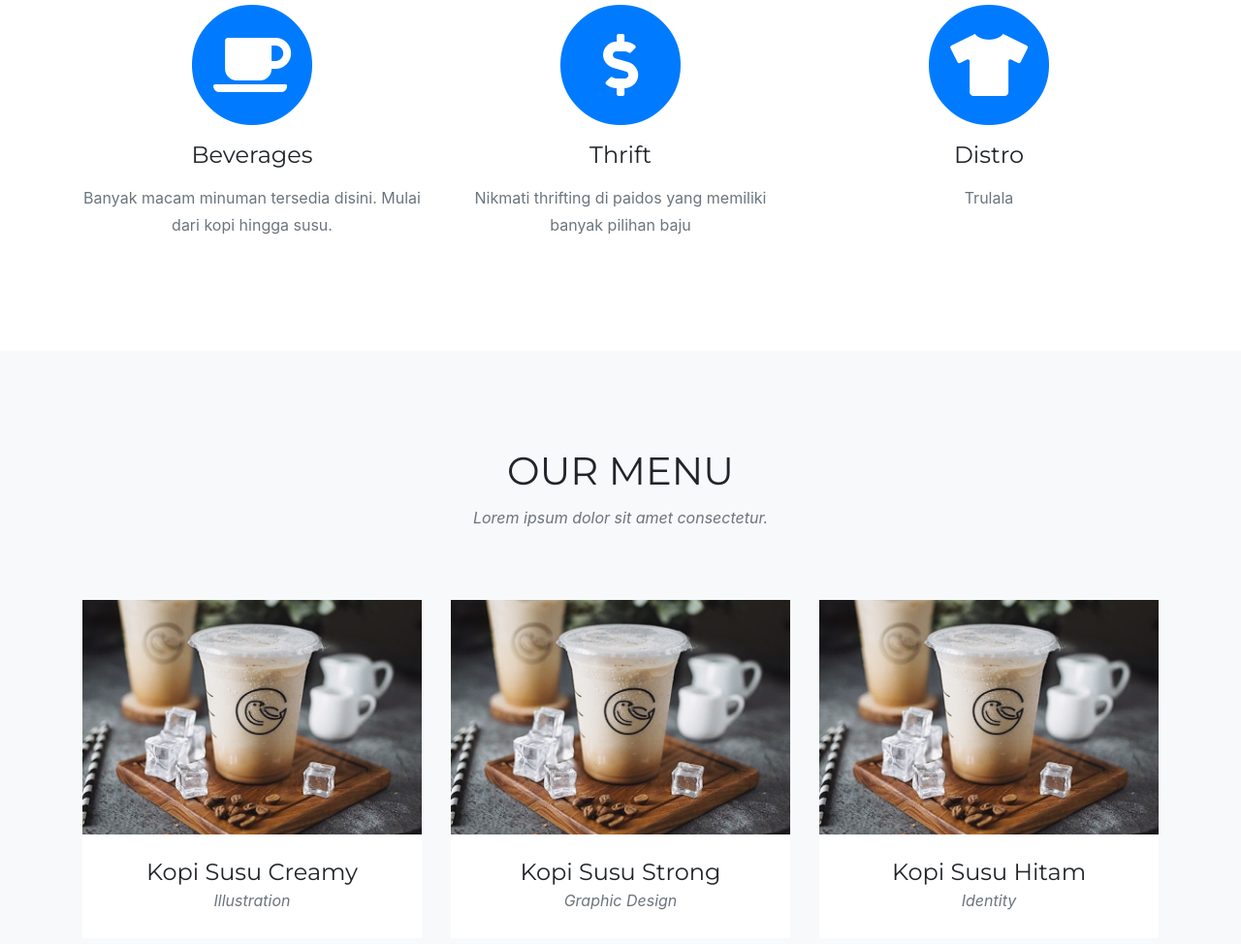
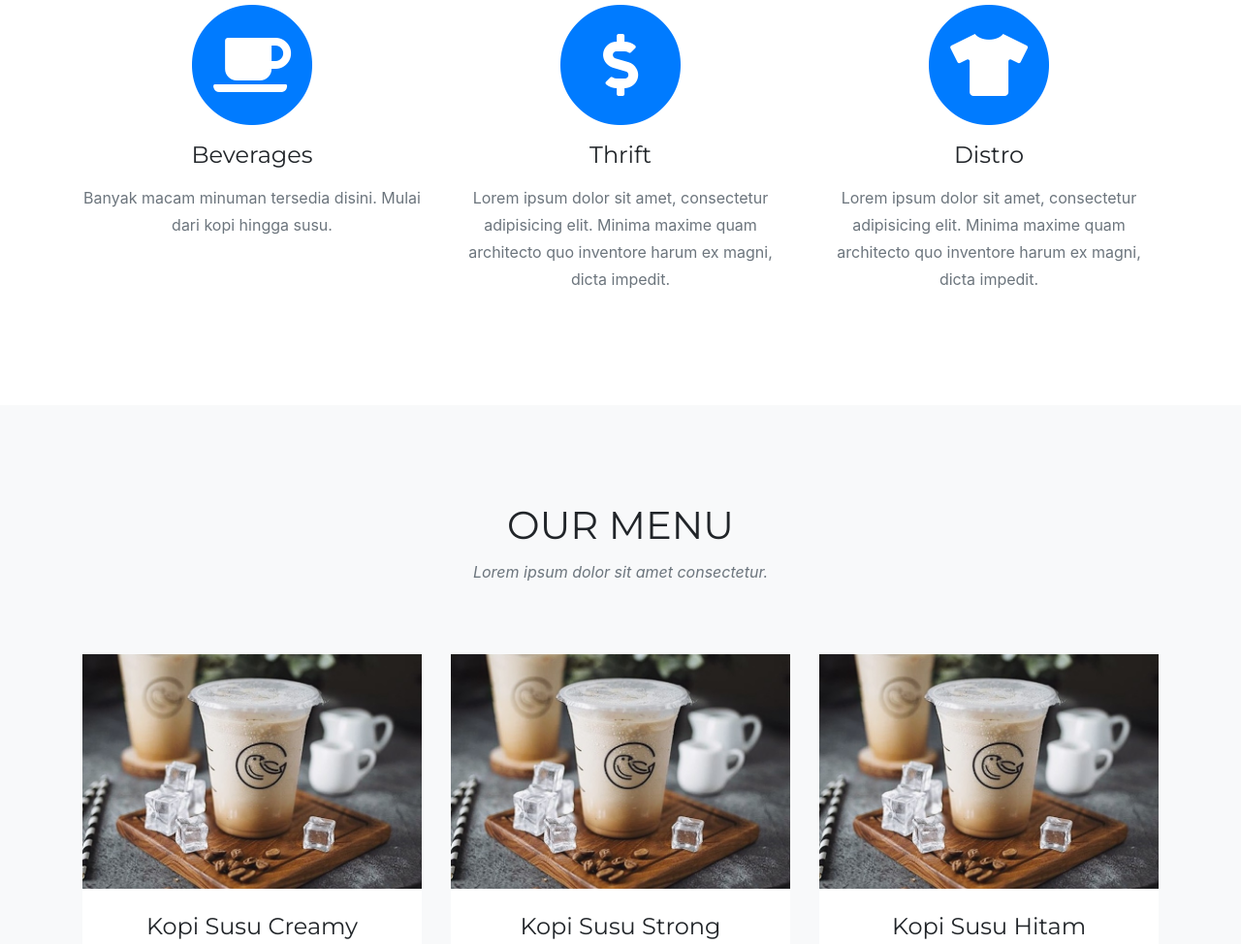
Before and after one commit to salmalatifa/tugasbesarimk, a website with bundled scripts: page index.html in a window 1280 px wide. Shown: the part 982-1956 px from the top of the page at 97% size. Built offline with nearby package versions, Linux system fonts and the light colour scheme; a web font is replaced by a local one.

Commit message:
merubah deskripsi about

```diff
--- a/index.html
+++ b/index.html
@@ -94,7 +94,8 @@
             <i class="fas fa-dollar-sign fa-stack-1x fa-inverse"></i>
           </span>
           <h4 class="service-heading">Thrift</h4>
-          <p class="text-muted">Nikmati thrifting di paidos yang memiliki banyak pilihan baju</p>
+          <p class="text-muted">Lorem ipsum dolor sit amet, consectetur adipisicing elit. Minima maxime quam architecto
+            quo inventore harum ex magni, dicta impedit.</p>
         </div>
         <div class="col-md-4">
           <span class="fa-stack fa-4x">
@@ -102,7 +103,8 @@
             <i class="fas fa-tshirt fa-stack-1x fa-inverse"></i>
           </span>
           <h4 class="service-heading">Distro</h4>
-          <p class="text-muted">Trulala</p>
+          <p class="text-muted">Lorem ipsum dolor sit amet, consectetur adipisicing elit. Minima maxime quam architecto
+            quo inventore harum ex magni, dicta impedit.</p>
         </div>
       </div>
     </div>
@@ -213,7 +215,7 @@
         <div class="col-lg-8 text-center">
           <h2 class="section-heading text-uppercase">About</h2>
           <h3 class="section-subheading text-muted">Lorem ipsum dolor sit amet consectetur.</h3>
-          <p>Paidos.co merupakan cafe yang menyediakan aneka minuman serta snack dan juga co-working
+          <p>Paidos.co merupakan cafe unik yang menyediakan aneka minuman serta snack dan juga co-working
             space yang sangat nyaman digunakan untuk meeting maupun nugas.</p>
           <p>selain cafe, kami juga menyediakan thrift serta distro dengan harga yang sangat miring
             tetapi kualitas sangat terjamin.</p>
```
